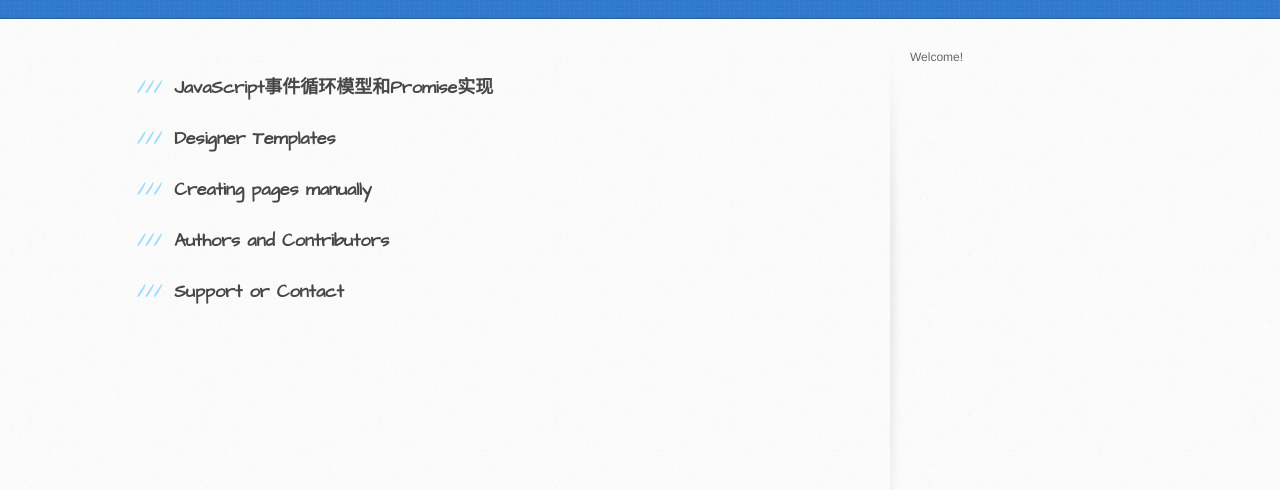
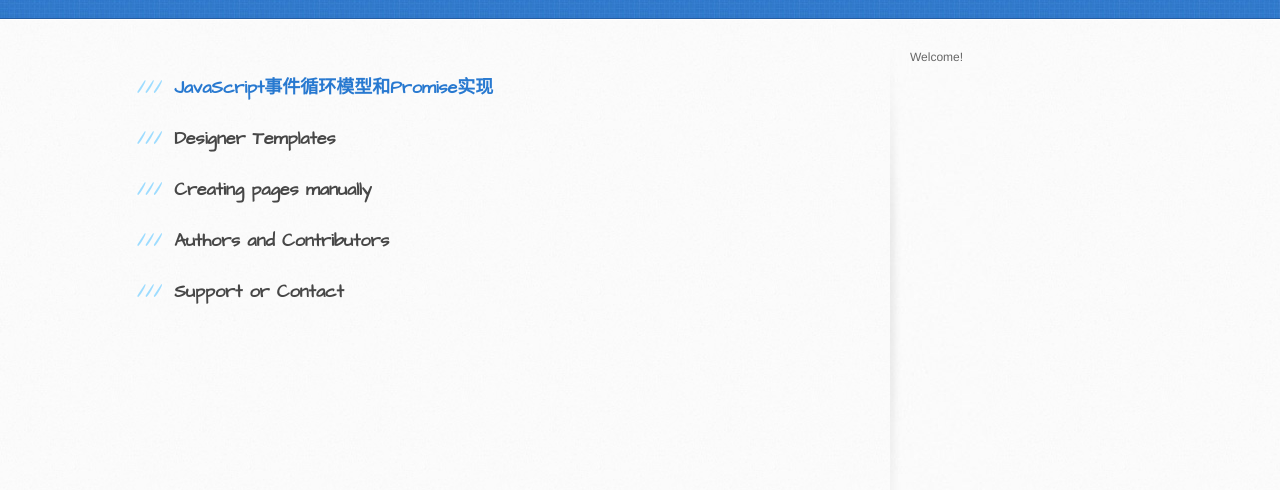
Before and after one commit to billshooting/billshooting.github.io, a plain HTML site: page index.html in a window 1280 px wide. Shown: the part 182-672 px from the top of the page. Drawn offline with Linux system fonts and the light colour scheme.

Commit message:
Blog Test

```diff
--- a/index.html
+++ b/index.html
@@ -31,7 +31,7 @@
         	<h3>
 				<a id="welcome-to-github-pages" class="anchor" href="markdown/Javascript-EventLoop-And-Promise.md" aria-hidden="true">
 					<span aria-hidden="true" class="octicon octicon-link"></span>
-				</a>JavaScript事件循环模型和Promise实现
+				JavaScript事件循环模型和Promise实现</a>
 			</h3>
 			<h3>
 				<a id="designer-templates" class="anchor" href="#designer-templates" aria-hidden="true">
```
